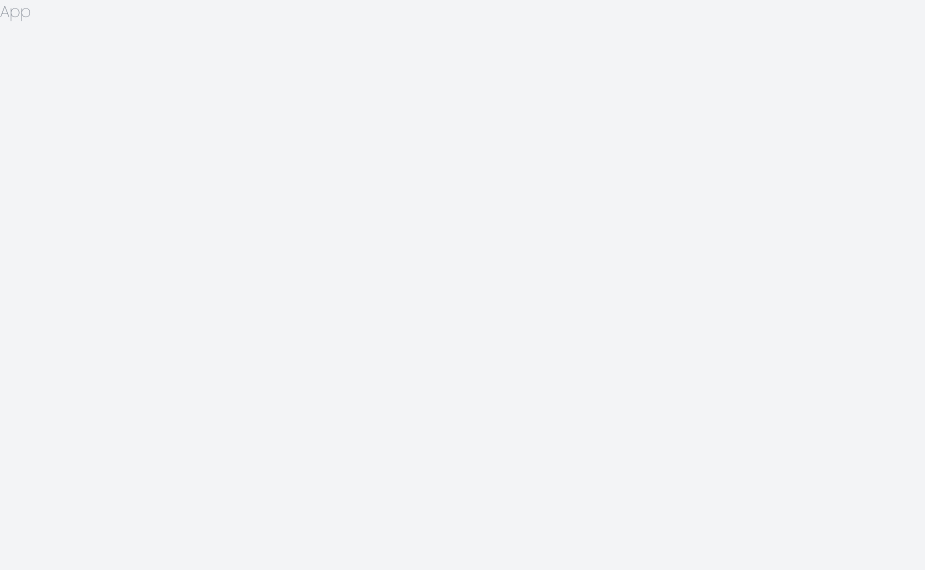
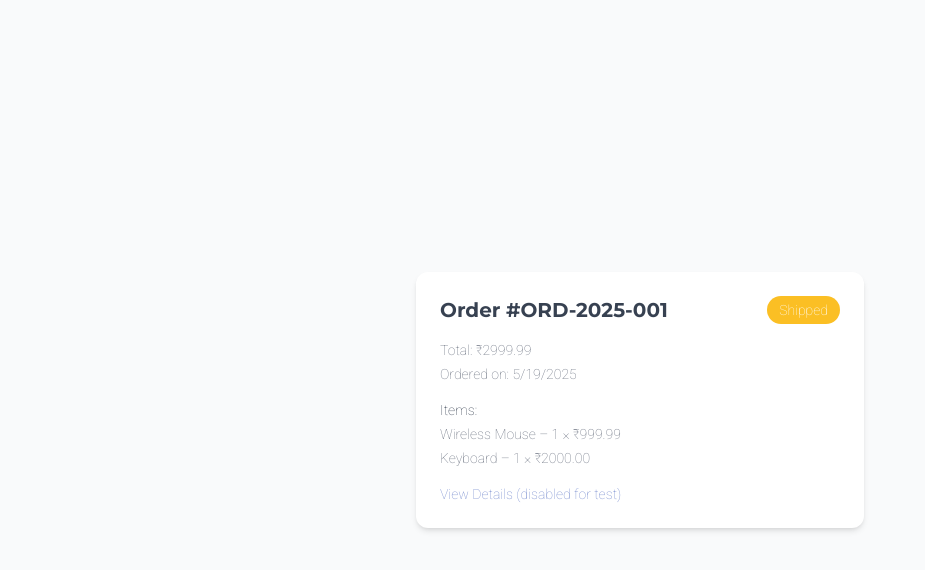
Before and after one commit to Gurpreet-Singh-01/E-commerce-frontend, a React (Vite) app: page / in a window 1280 px wide. Shown: the top 570 px of the page, without its empty margins (0-925 px from the left). Built offline with nearby package versions, Linux system fonts and the light colour scheme.

Commit message:
Tested Order Card

```diff
--- a/src/App.jsx
+++ b/src/App.jsx
@@ -1,8 +1,11 @@
 import React from 'react'
+import TestOrderCard from './components/TestOrderCard'
 
 const App = () => {
   return (
-    <div>App</div>
+    <div>
+      <TestOrderCard/>
+    </div>
   )
 }
 
--- a/src/components/OrderCard.jsx
+++ b/src/components/OrderCard.jsx
@@ -1,14 +1,19 @@
 const OrderCard = ({ order }) => {
   return (
-    <div className="bg-surface shadow-md rounded-lg p-4 font-text max-w-md">
+    <div className="bg-surface shadow-md rounded-xl p-6 font-text space-y-4 max-w-md w-full">
+      {/* Header */}
       <div className="flex justify-between items-center">
-        <h3 className="text-lg font-semibold font-headings">Order #{order.orderNumber}</h3>
+        <h3 className="text-xl font-semibold font-headings text-neutral-dark">
+          Order #{order.orderNumber}
+        </h3>
         <span
-          className={`text-sm px-2 py-1 rounded ${
+          className={`text-xs sm:text-sm px-3 py-1 rounded-full capitalize font-medium ${
             order.status === 'delivered'
               ? 'bg-success text-secondary'
               : order.status === 'pending'
               ? 'bg-warning text-neutral-dark'
+              : order.status === 'shipped'
+              ? 'bg-accent text-secondary'
               : 'bg-error text-secondary'
           }`}
         >
@@ -16,25 +21,35 @@ const OrderCard = ({ order }) => {
         </span>
       </div>
 
-      <p className="text-neutral text-sm mt-2">Total: ₹{order.total.toFixed(2)}</p>
-      <p className="text-neutral text-sm">
-        Ordered on: {new Date(order.createdAt).toLocaleDateString()}
+      {/* Order Info */}
+      <div className="space-y-1 text-sm text-neutral">
+        <p>
+          <span className="font-medium">Total:</span> ₹{order.total.toFixed(2)}
         </p>
+        <p>
+          <span className="font-medium">Ordered on:</span>{' '}
+          {new Date(order.createdAt).toLocaleDateString()}
+        </p>
+      </div>
 
-      <ul className="mt-2 space-y-1">
+      {/* Items */}
+      <div>
+        <p className="font-medium text-sm mb-1 text-neutral-dark">Items:</p>
+        <ul className="space-y-1">
           {order.items.map((item) => (
             <li key={item.id} className="text-sm text-neutral">
-            {item.name} – {item.quantity} x ₹{item.price.toFixed(2)}
+              {item.name} – {item.quantity} × ₹{item.price.toFixed(2)}
             </li>
           ))}
         </ul>
+      </div>
 
-      {/* Replaced Link with Button for test */}
+      {/* Placeholder for Link */}
       <button
         disabled
         className="text-primary text-sm mt-2 block cursor-default opacity-60"
       >
-        View Details (link disabled for preview)
+        View Details (disabled for test)
       </button>
     </div>
   );
--- /dev/null
+++ b/src/components/TestOrderCard.jsx
@@ -0,0 +1,23 @@
+import OrderCard from './OrderCard';
+
+const TestOrderCard = () => {
+  const mockOrder = {
+    id: '123',
+    orderNumber: 'ORD-2025-001',
+    status: 'shipped',
+    total: 2999.99,
+    createdAt: new Date().toISOString(),
+    items: [
+      { id: 'p1', name: 'Wireless Mouse', quantity: 1, price: 999.99 },
+      { id: 'p2', name: 'Keyboard', quantity: 1, price: 2000.00 },
+    ],
+  };
+
+  return (
+    <div className="min-h-screen bg-gray-50 flex items-center justify-center p-6">
+      <OrderCard order={mockOrder} />
+    </div>
+  );
+};
+
+export default TestOrderCard;
```
Lines whose indentation alone changed are shown as unchanged.
